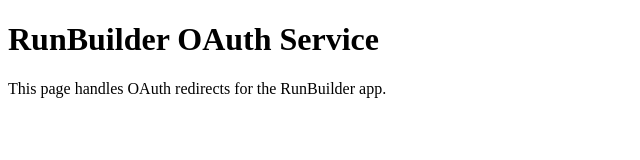
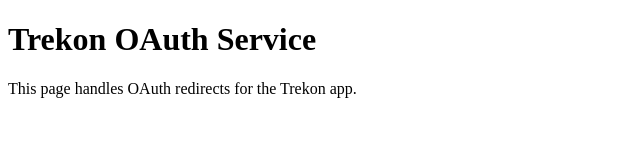
Before and after one commit to OscarW99/strava-oauth-redirect, a plain HTML site: page index.html in a window 1280 px wide. Shown: the whole page, without its empty margins (0-640 px from the left). Drawn offline with Linux system fonts and the light colour scheme.

Commit message:
Update title and content for Trekon OAuth service

```diff
--- a/index.html
+++ b/index.html
@@ -3,10 +3,10 @@
 <head>
     <meta charset="UTF-8">
     <meta name="viewport" content="width=device-width, initial-scale=1.0">
-    <title>RunBuilder OAuth</title>
+    <title>Trekon OAuth</title>
 </head>
 <body>
-    <h1>RunBuilder OAuth Service</h1>
-    <p>This page handles OAuth redirects for the RunBuilder app.</p>
+    <h1>Trekon OAuth Service</h1>
+    <p>This page handles OAuth redirects for the Trekon app.</p>
 </body>
 </html>
```
